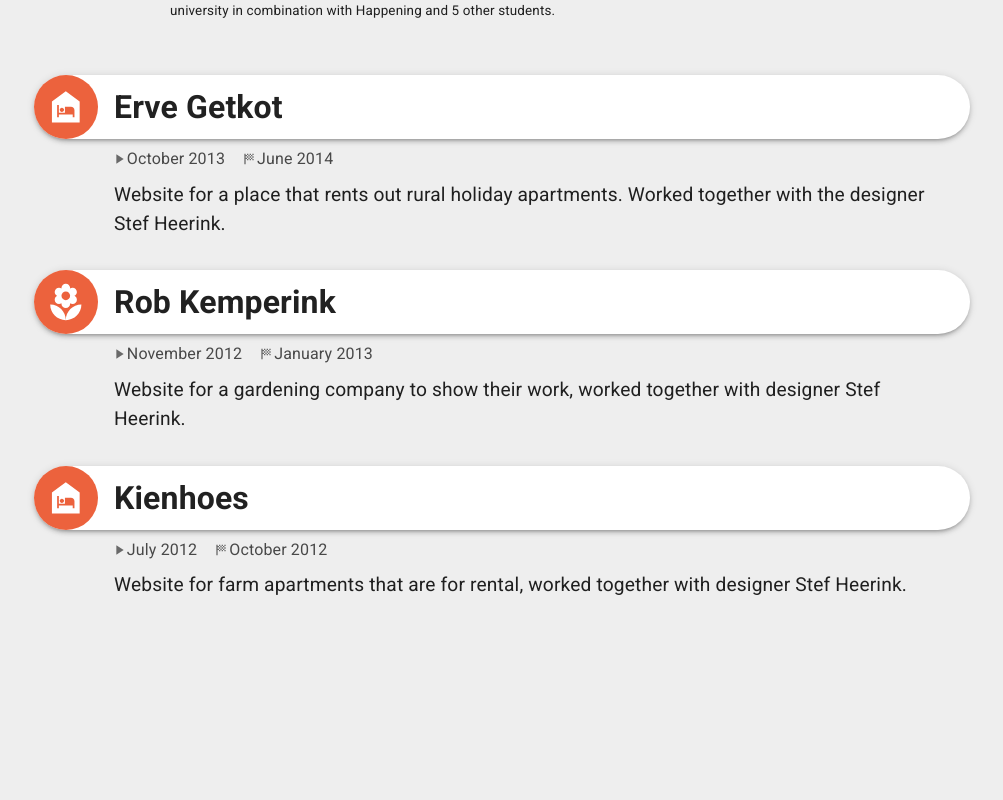
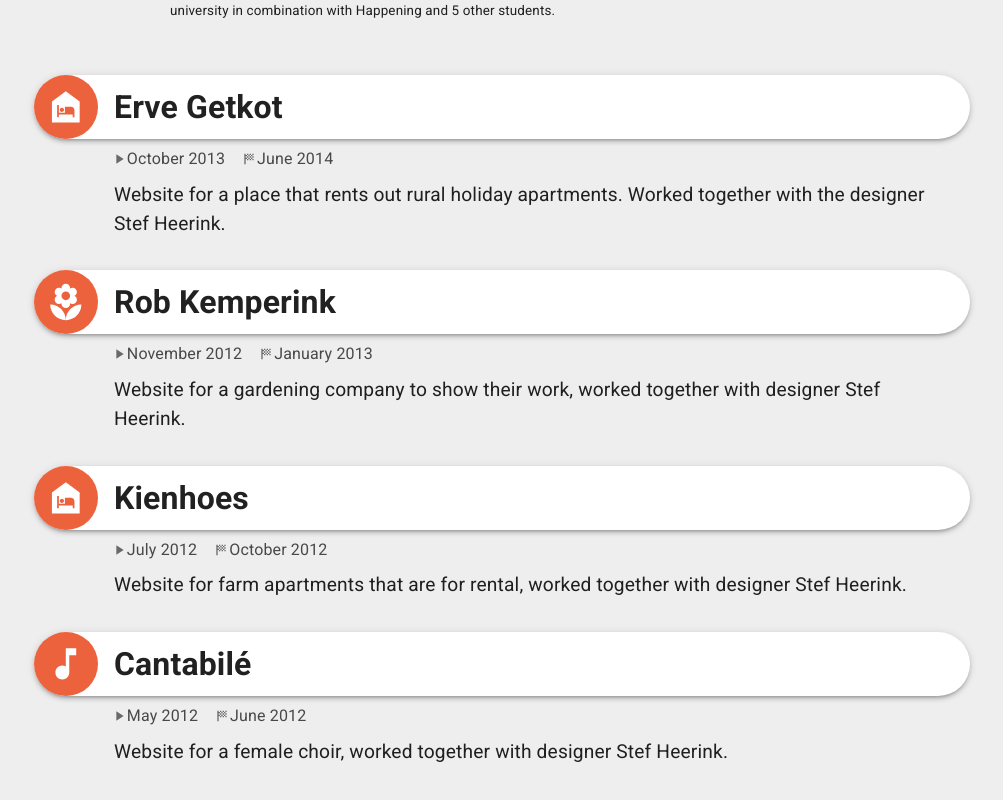
Before and after one commit to NLthijs48/NLthijs48.github.io, a React (Create React App) app: page / in a window 1280 px wide. Shown: the part 3327-4127 px from the top of the page, without its empty margins (138-1141 px from the left). Before the commit the page ends 4087 px from the top, so only its background shows below. Built offline with nearby package versions, Linux system fonts and the light colour scheme.

Commit message:
Add cantabile website project

```diff
--- a/src/activities/allActivities.ts
+++ b/src/activities/allActivities.ts
@@ -11,6 +11,7 @@ import areaShop from './areaShop/areaShop';
 import erveGetkot from './erveGetkot/erveGetkot';
 import robKemperink from './robKemperink/robKemperink';
 import kienhoes from './kienhoes/kienhoes';
+import cantabile from './cantabile/cantabile';
 
 const allActivities: ActivityInformation[] = [
 	crisp,
@@ -25,6 +26,7 @@ const allActivities: ActivityInformation[] = [
 	erveGetkot,
 	robKemperink,
 	kienhoes,
+	cantabile,
 ];
 
 export default allActivities;
--- /dev/null
+++ b/src/activities/cantabile/cantabile.ts
@@ -0,0 +1,15 @@
+import {JobInformation} from '../ActivityInformation';
+import MusicNoteIcon from '@mui/icons-material/MusicNote';
+import ActivityType from '../ActivityType';
+
+const cantabile: JobInformation = {
+	activityType: ActivityType.Job,
+	name: 'Cantabilé',
+	description: 'Website for a female choir, worked together with designer Stef Heerink.',
+	from: 'May 2012',
+	till: 'June 2012',
+	Icon: MusicNoteIcon,
+	// Website got replaced by another one
+};
+
+export default cantabile;
```
